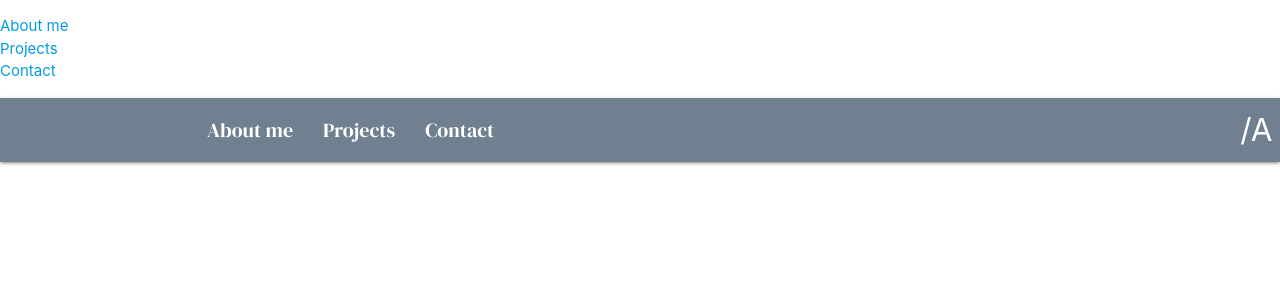
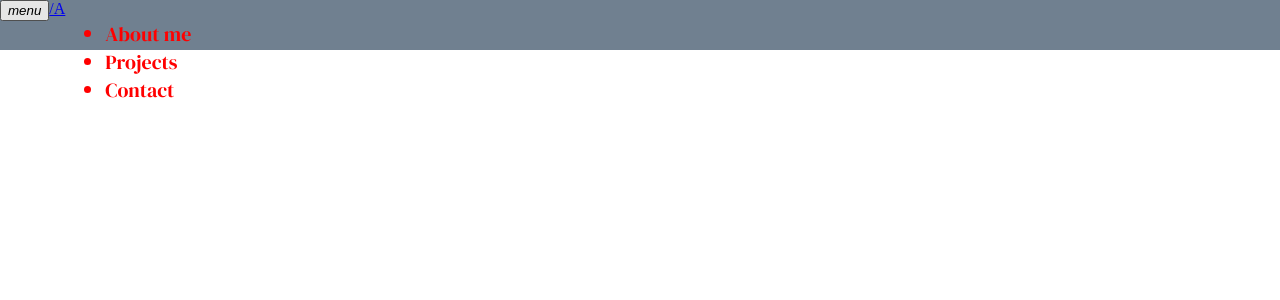
Before and after one commit to abuDarda97/Portfolio-website, a React app: page / in a window 1280 px wide. Shown: the top 300 px of the page. Built offline with nearby package versions, Linux system fonts and the light colour scheme.

Commit message:
backdrop component created and materialize removed

```diff
--- a/src/App.js
+++ b/src/App.js
@@ -2,12 +2,14 @@ import React from 'react';
 
 import Navbar from './components/Navbar/Navbar';
 import SideDrawer from './components/SideDrawer/SideDrawer';
+import Backdrop from './components/Backdrop/Backdrop';
 
 const App = () => {
   return (
-    <div>
-      <SideDrawer />
+    <div style={{height: '100%'}}>
       <Navbar />
+      {/* <SideDrawer /> */}
+      {/* <Backdrop /> */}
     </div>
   );
 };
--- /dev/null
+++ b/src/components/Backdrop/Backdrop.css
@@ -0,0 +1,9 @@
+.backdrop {
+  position: fixed;
+  width: 100%;
+  height: 100%;
+  z-index: 100;
+  background: rgba(0,0,0,0.3);
+  top: 0;
+  left: 0;
+}
--- /dev/null
+++ b/src/components/Backdrop/Backdrop.js
@@ -0,0 +1,12 @@
+import React from 'react';
+
+import './Backdrop.css';
+
+
+const Backdrop = () => {
+  return (
+    <div className="backdrop" />
+  );
+};
+
+export default Backdrop;
--- a/src/components/Navbar/Navbar.css
+++ b/src/components/Navbar/Navbar.css
@@ -1,8 +1,23 @@
-.nav-wrapper {
+.navbar {
   background-color: slategray;
+  position: fixed;
+  top: 0;
+  left: 0;
+  width: 100%;
+  height: 50px;
 }
 
-#nav a {
+.navbar__nav {
+  display: flex;
+}
+
+.navbar__logo {
+ color: pink;
+}
+
+.navbar__elements {
   font-family: 'DM Serif Display', serif;
   font-size: 20px;
+  color: red;
+  display: inherit;
 }
--- a/src/components/Navbar/Navbar.js
+++ b/src/components/Navbar/Navbar.js
@@ -3,23 +3,25 @@ import './Navbar.css';
 
 import ToggleButton from '../ToggleButton/ToggleButton';
 
-const Navbar = (props) => {
+const Navbar = props => {
   return (
+    <header className='navbar'>
+      <nav className='navbar__nav'>
         <div>
-      <nav>
-        <div className="nav-wrapper">
-          <div className="container">
           <ToggleButton />
-            <a href="#" className="brand-logo right">/A</a>
-            <ul id="nav" className="left hide-on-med-and-down">
+        </div>
+        <div className='navbar__logo'>
+          <a href='#'>/A</a>
+        </div>
+        <div className='navbar__elements'>
+          <ul>
             <li><a>About me</a></li>
             <li><a>Projects</a></li>
             <li><a>Contact</a></li>
           </ul>
         </div>
-        </div>
       </nav>
-    </div>
+    </header>
   );
 };
 
--- a/src/components/SideDrawer/SideDrawer.css
+++ b/src/components/SideDrawer/SideDrawer.css
@@ -0,0 +1,17 @@
+.side-drawer {
+  height: 100%;
+  position: fixed;
+  background-color: rgb(228, 220, 220);
+  box-shadow: 2px 0px 5px rgba(0, 0, 0, 0.5);
+  top: 0;
+  left: 0;
+  width: 400px;
+  color: black;
+  z-index: 200;
+}
+
+
+.side-drawer__list {
+  list-style: none;
+  color: black;
+}
--- a/src/components/SideDrawer/SideDrawer.js
+++ b/src/components/SideDrawer/SideDrawer.js
@@ -1,15 +1,15 @@
 import React from 'react';
 import './SideDrawer.css';
 
-const SideDrawer = (props) => {
+const SideDrawer = props => {
   return (
-    <div>
-      <ul>
+    <nav className='side-drawer'>
+      <ol className='side-drawer--list'>
         <li><a>About me</a></li>
         <li><a>Projects</a></li>
         <li><a>Contact</a></li>
-      </ul>
-    </div>
+      </ol>
+    </nav>
   );
 };
 
--- a/src/components/ToggleButton/ToggleButton.css
+++ b/src/components/ToggleButton/ToggleButton.css
@@ -0,0 +1,3 @@
+.button--toggle {
+  float: left;
+}
--- a/src/components/ToggleButton/ToggleButton.js
+++ b/src/components/ToggleButton/ToggleButton.js
@@ -1,11 +1,11 @@
 import './ToggleButton.css';
 import React from 'react';
 
-const ToggleButton = () => {
+const ToggleButton = props => {
   return (
-    <a className="sidenav-trigger" data-target="mobile">
+    <button className='button--toggle'>
       <i className="material-icons">menu</i>
-    </a>
+    </button>
   );
 };
 
--- a/src/index.css
+++ b/src/index.css
@@ -1,3 +1,7 @@
-h1 {
-  color: brown;
+html {
+  height: 100%;
 }
+
+body {
+  height: 100%;
+}
--- a/src/index.html
+++ b/src/index.html
@@ -4,11 +4,6 @@
   <meta charset="UTF-8">
   <meta name="viewport" content="width=device-width, initial-scale=1.0">
   <meta http-equiv="X-UA-Compatible" content="ie=edge">
-  <!-- Compiled and minified CSS -->
-  <link rel="stylesheet" href="https://cdnjs.cloudflare.com/ajax/libs/materialize/1.0.0/css/materialize.min.css">
-  <link href="https://fonts.googleapis.com/icon?family=Material+Icons" rel="stylesheet">
-  <!-- Compiled and minified JavaScript -->
-  <script src="https://cdnjs.cloudflare.com/ajax/libs/materialize/1.0.0/js/materialize.min.js"></script>
   <title>Abu Darda | Web Devolper </title>
   <!-- Fonts -->
   <link href="https://fonts.googleapis.com/css?family=DM+Serif+Display&display=swap" rel="stylesheet">
```
Also changed, not shown: .eslintrc.js. Lines whose indentation alone changed are shown as unchanged.
